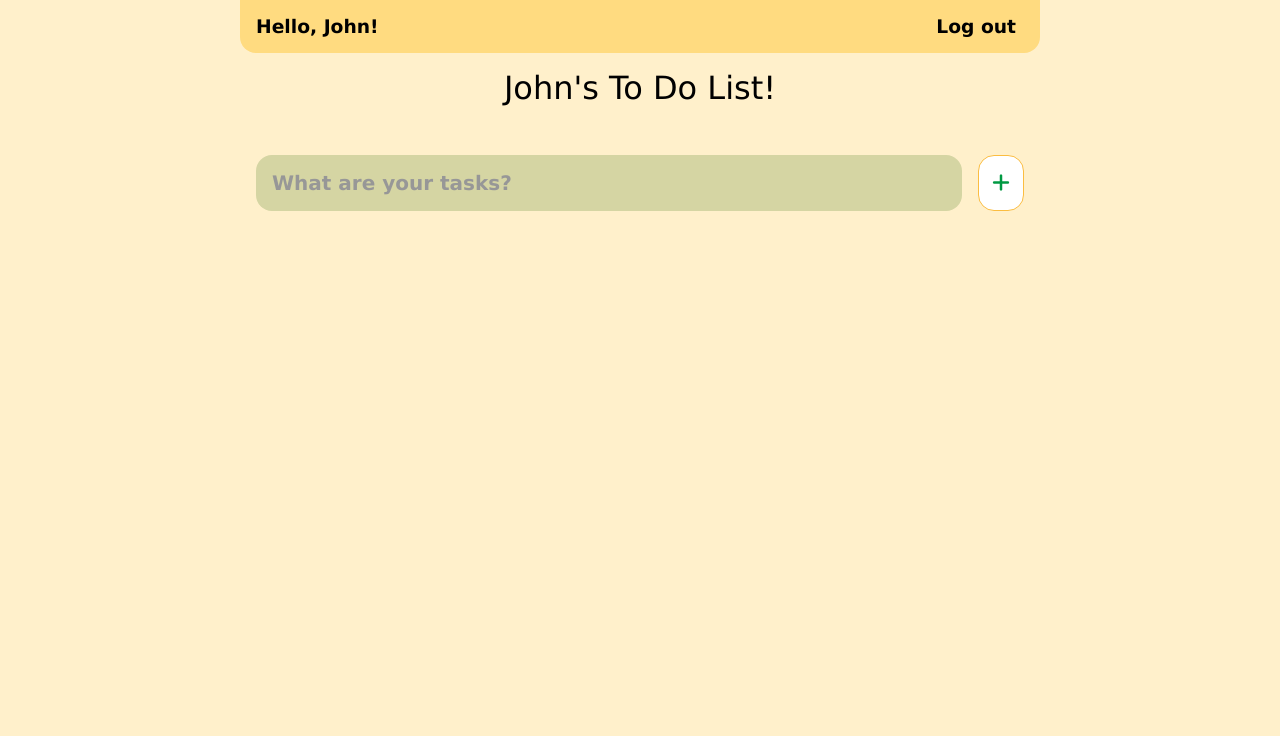
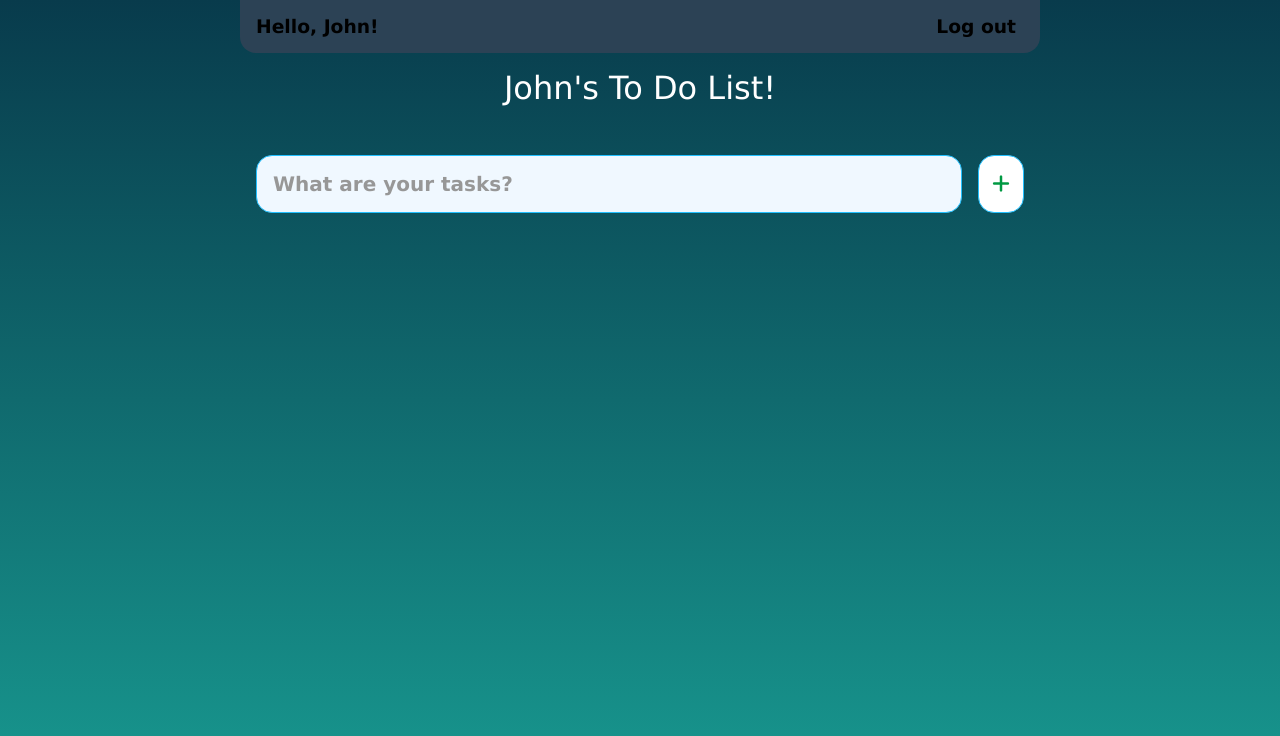
Before and after one commit to alikhaleghzadegan/todo-react, a React (Create React App) app: page / in a window 1280 px wide. Shown: the top 736 px of the page. Built offline with nearby package versions, Linux system fonts and the light colour scheme.

Commit message:
Created Taskform with Id Key pairs by using usestate

```diff
--- a/public/index.html
+++ b/public/index.html
@@ -2,14 +2,12 @@
 <html lang="en">
   <head>
     <meta charset="utf-8" />
-    <link rel="icon" href="%PUBLIC_URL%/favicon.ico" />
     <meta name="viewport" content="width=device-width, initial-scale=1" />
     <meta name="theme-color" content="#000000" />
     <meta
       name="description"
       content="Web site created using create-react-app"
     />
-    <link rel="apple-touch-icon" href="%PUBLIC_URL%/logo192.png" />
     <link
       rel="stylesheet"
       href="https://cdnjs.cloudflare.com/ajax/libs/font-awesome/6.1.1/css/all.min.css"
@@ -18,7 +16,7 @@
       manifest.json provides metadata used when your web app is installed on a
       user's mobile device or desktop. See https://developers.google.com/web/fundamentals/web-app-manifest/
     -->
-    <link rel="manifest" href="%PUBLIC_URL%/manifest.json" />
+    <!--<link rel="manifest" href="%PUBLIC_URL%/manifest.json" />-->
     <!--
       Notice the use of %PUBLIC_URL% in the tags above.
       It will be replaced with the URL of the `public` folder during the build.
--- a/src/App.css
+++ /dev/null
@@ -1,38 +0,0 @@
-.App {
-  text-align: center;
-}
-
-.App-logo {
-  height: 40vmin;
-  pointer-events: none;
-}
-
-@media (prefers-reduced-motion: no-preference) {
-  .App-logo {
-    animation: App-logo-spin infinite 20s linear;
-  }
-}
-
-.App-header {
-  background-color: #282c34;
-  min-height: 100vh;
-  display: flex;
-  flex-direction: column;
-  align-items: center;
-  justify-content: center;
-  font-size: calc(10px + 2vmin);
-  color: white;
-}
-
-.App-link {
-  color: #61dafb;
-}
-
-@keyframes App-logo-spin {
-  from {
-    transform: rotate(0deg);
-  }
-  to {
-    transform: rotate(360deg);
-  }
-}
--- a/src/App.js
+++ b/src/App.js
@@ -9,11 +9,10 @@ import { FontAwesomeIcon } from "@fortawesome/react-fontawesome";
 
 function App() {
   return (
-    <div className="App">
-      <body>
+    <div>
       <header>
-          <div class="header">
-            <div class="profile">
+        <div className="header">
+          <div className="profile">
             <h3>Hello, John!</h3>
           </div>
           <h3 id="logout">Log out</h3>
@@ -23,7 +22,6 @@ function App() {
         <h1>John's To Do List!</h1>
         <Form />
       </main>
-      </body>
     </div>
   );
 }
--- a/src/anojstyle.css
+++ b/src/anojstyle.css
@@ -6,16 +6,20 @@
 }
 
 body {
-  background-color: rgb(255, 240, 203);
   display: flex;
   flex-direction: column;
   min-height: 100vh;
+  background: -webkit-linear-gradient(#083b4c, #189990);
+  /*background-image: url('pics/venom1.jpeg');*/
+  background-blend-mode: multiply;
+  background-size: cover;
 }
 
 body h1 {
   padding: 1rem 0;
   margin: 0 auto;
   font-weight: 300;
+  color: white;
 }
 
 /* HEADER */
@@ -23,7 +27,7 @@ body h1 {
   display: flex;
   justify-content: space-between;
   align-items: center;
-  background-color: rgb(255, 219, 128);
+  background-color: rgb(44, 66, 85);
   padding: 0.5rem 1rem;
   border-bottom-left-radius: 1rem;
   border-bottom-right-radius: 1rem;
@@ -65,6 +69,8 @@ main h1 {
   max-width: 800px;
   width: 100%;
   margin: 0 auto;
+  color: rgb(0, 153, 66);
+  /*background-color: aliceblue;*/
 }
 
 input,
@@ -72,18 +78,19 @@ button {
   appearance: none;
   outline: none;
   border: none;
-  background: none;
+  background: aliceblue;
+  border: 1px solid rgb(34, 192, 255);
 }
 
 #new-task-input {
   flex: 1 1 0%;
-  background-color: rgb(213, 213, 163);
+  background-color: aliceblue;
   padding: 1rem;
   border-radius: 1rem;
   margin-right: 1rem;
-  color: white;
   font-weight: 600;
   font-size: 1.25rem;
+  color: rgb(59, 69, 108);
 }
 
 #new-task-input::placeholder {
@@ -91,19 +98,17 @@ button {
 }
 
 #new-task-submit {
-  color: rgb(251, 189, 65);
   background-color: white;
-  border: 1px solid rgb(251, 189, 65);
   border-radius: 1rem;
   font-weight: 700;
   font-size: 1.25rem;
   cursor: pointer;
   transition: 0.3s;
+  border: 1px solid rgb(34, 192, 255);
 }
 
 #new-task-submit:hover {
-  background-color: rgb(251, 189, 65);
-  color: white;
+  color: #a96092b9;
 }
 
 #new-task-submit:active {
@@ -232,7 +237,3 @@ i {
   width: 2rem;
   cursor: pointer;
 }
-#new-task-submit .fa-plus:hover {
-  opacity: 0.6;
-  color: #8f0551;
-}
--- a/src/components/NewTaskForm.js
+++ b/src/components/NewTaskForm.js
@@ -1,13 +1,35 @@
-import React from "react";
+import React, { useState } from "react";
+
 const Form = () => {
+  const [inputform, setInputform] = useState("");
+  const [list, setList] = useState([]);
+  //handle text change
+  const handleChange = (e) => {
+    setInputform(e.target.value);
+  };
+  //object list: key, value
+  const loadId = {
+    id: list.length + 1,
+    todos: inputform,
+  };
+  //key = {loadId.id} ?
+
+  //handle Click Event:update liststate and save it as key pair values
+  const handleClick = (e) => {
+    e.preventDefault();
+    setList([...list, loadId]);
+    console.log(loadId.id + "" + loadId.todos);
+  };
   return (
     <form id="new-task-form">
       <input
         type="text"
         id="new-task-input"
         placeholder="What are your tasks?"
+        value={inputform}
+        onChange={handleChange}
       />
-      <button id="new-task-submit" value="Add task">
+      <button id="new-task-submit" onClick={handleClick}>
         <i className="fa fa-plus"></i>
       </button>
     </form>
```
Lines whose indentation alone changed are shown as unchanged.
